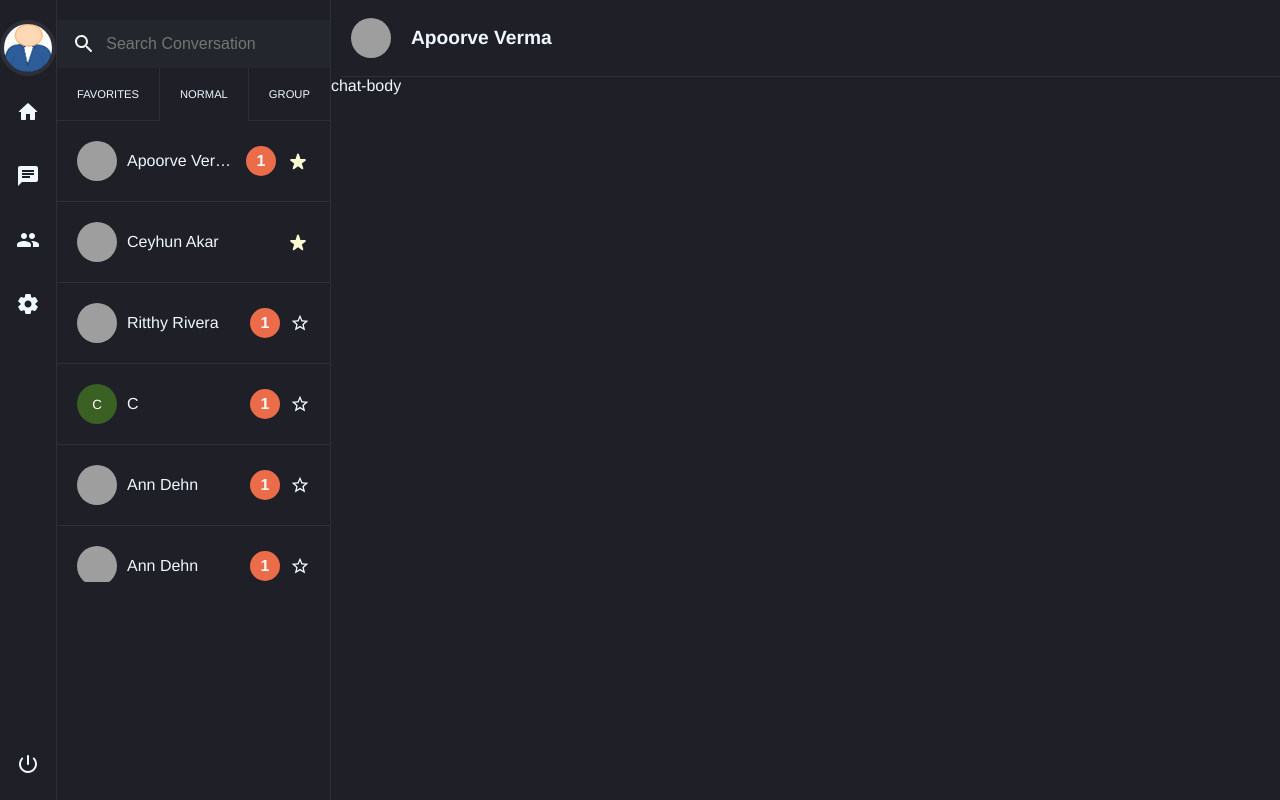
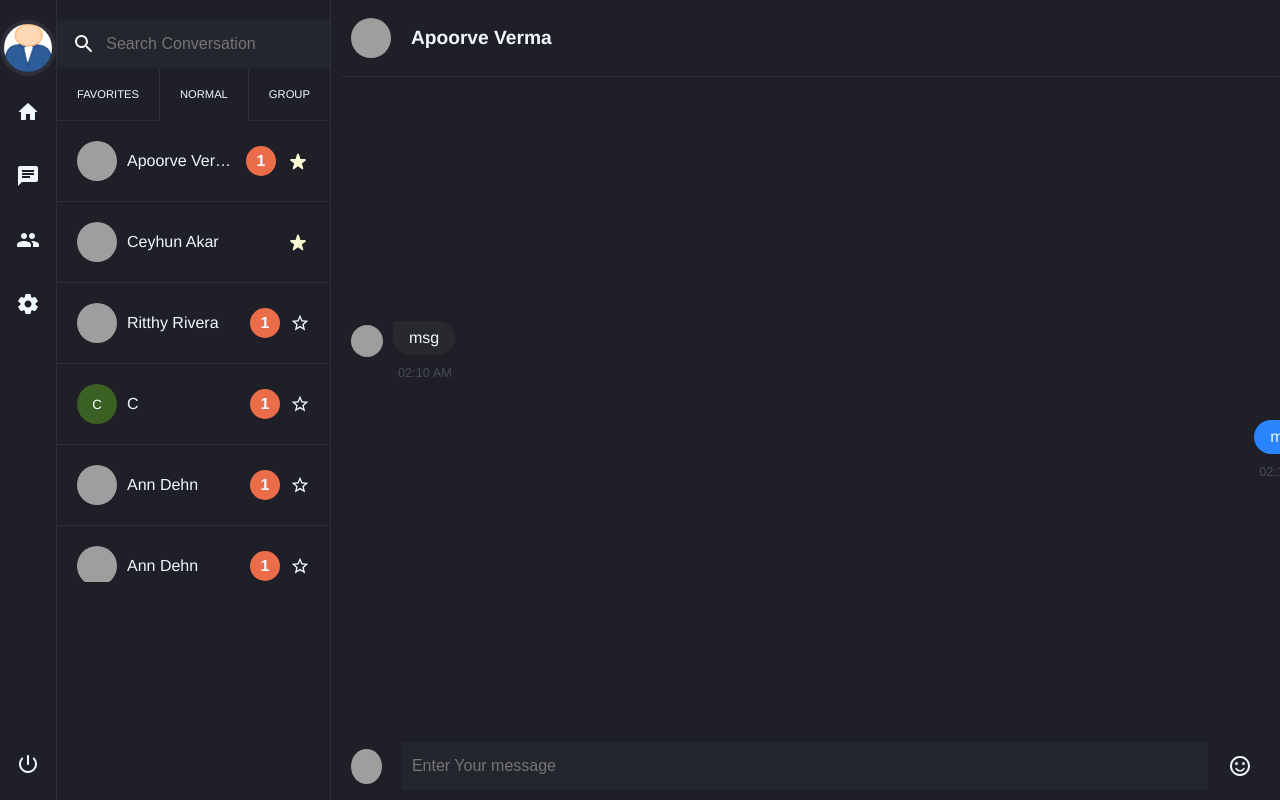
Before and after one commit to Apoorve8055/CoWatch-Watch-Videos-Together-in-Sync, a React (Create React App) app in the folder client/: page /chat/q132ed in a window 1280 px wide. Shown: the top 800 px of the page. Built offline with nearby package versions, Linux system fonts and the light colour scheme; grey boxes are pictures that could not be loaded.

Commit message:
UI: Chat Screen Done

```diff
--- a/client/package.json
+++ b/client/package.json
@@ -3,6 +3,8 @@
   "version": "0.1.0",
   "private": true,
   "dependencies": {
+    "@emoji-mart/data": "^1.1.2",
+    "@emoji-mart/react": "^1.1.1",
     "@emotion/react": "^11.10.6",
     "@emotion/styled": "^11.10.6",
     "@fontsource/roboto": "^4.5.8",
@@ -12,6 +14,7 @@
     "@testing-library/jest-dom": "^5.16.5",
     "@testing-library/react": "^13.4.0",
     "@testing-library/user-event": "^13.5.0",
+    "emoji-mart": "^5.5.2",
     "react": "^18.2.0",
     "react-avatar": "^5.0.3",
     "react-dom": "^18.2.0",
--- /dev/null
+++ b/client/src/Components/EmojiPicker/EmojiPicker.js
@@ -0,0 +1,7 @@
+import data from "@emoji-mart/data";
+import Picker from "@emoji-mart/react";
+
+const EmojiPicker = ({ onSelect }) => {
+  return <Picker data={data} onEmojiSelect={onSelect} />;
+};
+export default EmojiPicker;
--- /dev/null
+++ b/client/src/Components/ReceivedMsgCard/ReceivedMsgCard.js
@@ -0,0 +1,25 @@
+import "./ReceivedMsgCard.scss";
+import Avatar from "react-avatar";
+
+const ReceivedMsgCard = () => {
+  return (
+    <>
+      <div className="received-msg-contianer">
+        <Avatar
+          className="avatar"
+          name={"Apoorve"}
+          size="32"
+          round={true}
+          src={"https://avatars.githubusercontent.com/u/30072249?v=4"}
+        />
+
+        <div className="msg-and-time">
+          <div className="msg-box">msg</div>
+          <span>02:10 AM</span>
+        </div>
+      </div>
+    </>
+  );
+};
+
+export default ReceivedMsgCard;
--- /dev/null
+++ b/client/src/Components/ReceivedMsgCard/ReceivedMsgCard.scss
@@ -0,0 +1,25 @@
+@use "../../theme/colors.scss" as *;
+.received-msg-contianer {
+  display: flex;
+  align-items: center;
+  padding: 20px;
+  gap: 10px;
+
+  .msg-and-time {
+    display: flex;
+    flex-direction: column;
+    gap: 10px;
+    .msg-box {
+      margin-top: 20px;
+      padding: 8px 16px;
+      background-color: $card-light-dark;
+      border-radius: 0px 20px 20px 20px;
+    }
+    span {
+      color: aliceblue;
+      opacity: 0.2;
+      padding-left: 5px;
+      font-size: 0.8rem;
+    }
+  }
+}
--- /dev/null
+++ b/client/src/Components/SendMsgCard/SendMsgCard.js
@@ -0,0 +1,15 @@
+import "./SendMsgCard.scss";
+import Avatar from "react-avatar";
+
+const SendMsgCard = () => {
+  return (
+    <div className="send-msg-contianer">
+      <div className="msg-and-time">
+        <div className="msg-box">msg</div>
+        <span>02:10 AM</span>
+      </div>
+    </div>
+  );
+};
+
+export default SendMsgCard;
--- /dev/null
+++ b/client/src/Components/SendMsgCard/SendMsgCard.scss
@@ -0,0 +1,24 @@
+@use "../../theme/colors.scss" as *;
+.send-msg-contianer {
+  display: flex;
+  align-items: center;
+  justify-content: end;
+  padding: 20px;
+
+  .msg-and-time {
+    display: flex;
+    flex-direction: column;
+    gap: 10px;
+    .msg-box {
+      padding: 8px 16px;
+      background-color: $chat-card-color;
+      border-radius: 20px 20px 0px 20px;
+    }
+    span {
+      color: aliceblue;
+      opacity: 0.2;
+      padding-left: 5px;
+      font-size: 0.8rem;
+    }
+  }
+}
--- a/client/src/Pages/Chat/Chat.js
+++ b/client/src/Pages/Chat/Chat.js
@@ -1,9 +1,36 @@
-import "./Chat.scss";
+import React, { useState } from "react";
 import { useParams } from "react-router-dom";
 import Avatar from "react-avatar";
 import ReportRoundedIcon from "@mui/icons-material/ReportRounded";
+import ReceivedMsgCard from "../../Components/ReceivedMsgCard/ReceivedMsgCard";
+import SendMsgCard from "../../Components/SendMsgCard/SendMsgCard";
+import EmojiPicker from "../../Components/EmojiPicker/EmojiPicker";
+import SentimentSatisfiedRoundedIcon from "@mui/icons-material/SentimentSatisfiedRounded";
+import SendRoundedIcon from "@mui/icons-material/SendRounded";
+import "./Chat.scss";
+
 const Chat = () => {
   const { id } = useParams();
+  const [isPickerOpen, setIsPickerOpen] = useState(false);
+  const [msg, setMsg] = useState("");
+
+  const handleChange = (event) => {
+    setMsg(event.target.value);
+  };
+
+  const handleEmojiSelect = (emoji) => {
+    setMsg((prevMsg) => prevMsg + emoji.native);
+    setIsPickerOpen(false); // Close the picker after selecting an emoji
+  };
+
+  const handlePickerOpen = () => {
+    setIsPickerOpen(true);
+  };
+
+  const handlePickerClose = () => {
+    setIsPickerOpen(false);
+  };
+
   return (
     <div className="chat-container">
       <div className="chat-header">
@@ -19,12 +46,47 @@ const Chat = () => {
         </div>
         <ReportRoundedIcon
           style={{
-            "margin-right": "5px",
+            marginRight: "5px",
           }}
         />
       </div>
-      <div className="chat-body">chat-body</div>
+      <div className="chat-body">
+        <div className="chat-area">
+          <ReceivedMsgCard />
+          <SendMsgCard />
+          {isPickerOpen && ( // Display the picker only when isPickerOpen is true
+            <div className="emoji-panel">
+              <EmojiPicker onSelect={handleEmojiSelect} />
+            </div>
+          )}
+        </div>
+
+        <div className="chat-footer">
+          <Avatar
+            className="avatar"
+            name={"Apoorve"}
+            size="35"
+            round={true}
+            src={"https://avatars.githubusercontent.com/u/30072249?v=4"}
+          />
+
+          <input
+            className="input"
+            placeholder="Enter Your message"
+            onChange={handleChange}
+            value={msg}
+          />
+          <SentimentSatisfiedRoundedIcon
+            onClick={handlePickerOpen}
+            style={{ cursor: "pointer" }}
+          />
+          <div className="send-btn">
+            <SendRoundedIcon />
+          </div>
+        </div>
+      </div>
     </div>
   );
 };
+
 export default Chat;
--- a/client/src/Pages/Chat/Chat.scss
+++ b/client/src/Pages/Chat/Chat.scss
@@ -1,5 +1,8 @@
 @use "../../theme/colors.scss" as *;
 .chat-container {
+  display: flex;
+  flex-direction: column;
+  justify-content: space-between;
   color: aliceblue;
   .chat-header {
     height: calc(100vh - 90.5vh);
@@ -25,5 +28,55 @@
     }
   }
   .chat-body {
+    margin-bottom: 10px;
+    .chat-area {
+      height: calc(100vw - 64vw);
+      overflow-y: scroll;
+      z-index: -1;
+      &::-webkit-scrollbar {
+        width: 6px;
+      }
+
+      &::-webkit-scrollbar-track {
+        background-color: $border-color;
+      }
+
+      &::-webkit-scrollbar-thumb {
+        background-color: #888;
+        border-radius: 10px;
+      }
+
+      &:hover::-webkit-scrollbar-thumb {
+        background-color: #555;
+      }
+      .emoji-panel {
+        display: flex;
+        align-items: center;
+        justify-content: end;
+        z-index: 1;
+      }
+    }
+    .chat-footer {
+      padding-left: 20px;
+      display: flex;
+      align-items: center;
+      gap: 20px;
+      z-index: -1;
+      .input {
+        width: 90%;
+        padding: 15px 10px;
+        border: none;
+        outline: none;
+        color: #fff;
+        background-color: $element-bg-color;
+        font-size: 1rem;
+      }
+      .send-btn {
+        padding: 10px 20px;
+        display: flex;
+        justify-content: center;
+        cursor: pointer;
+      }
+    }
   }
 }
```
Also changed, not shown: 1 other file (tests, documents, lock files or other folders).
